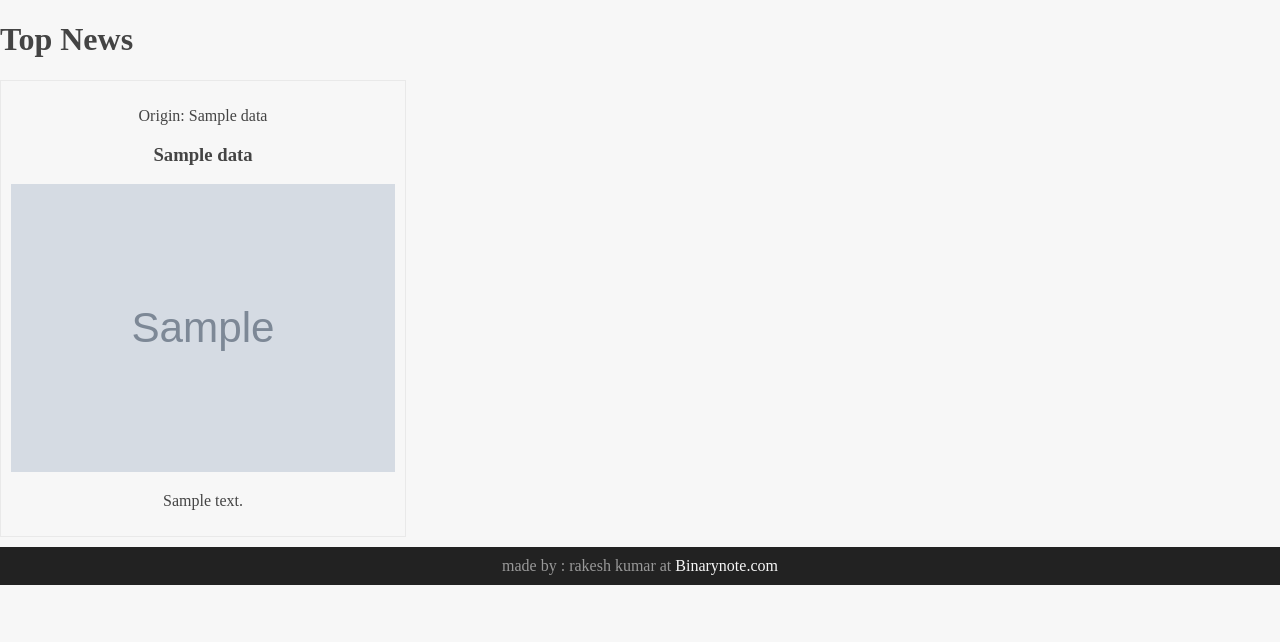
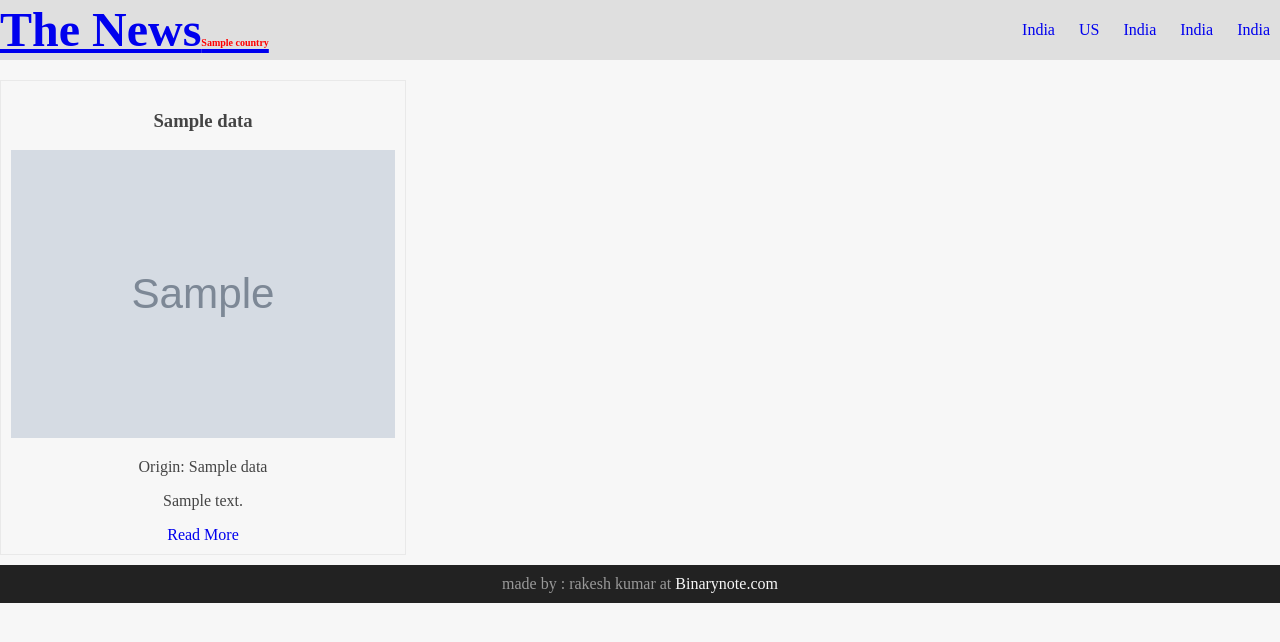
Before and after one commit to linrakesh/TopNews, a Django app: template newsapp/templates/newsapp/index.html in a window 1280 px wide. Shown: the top 642 px of the page. Run offline with Django 3.2, Linux system fonts and the light colour scheme; the template is opened without the code that fills it: most values are stand-ins (such as "Sample title", 1, 10 or a date in 2020); grey boxes marked "Sample" are stand-in pictures.

Commit message:
countryname parameter passed

```diff
--- a/newsapp/static/style.css
+++ b/newsapp/static/style.css
@@ -1,6 +1,7 @@
 body{background:#f7f7f7;color:#444;margin:0; padding:0;box-sizing: border-box;}
 .responsive{width:100%;height:auto;}
 
+#branding{background:#dfdfdf;margin-bottom: 20px;}
 .container{width:100%;max-width:1300px;margin:0 auto;display:flex;justify-content: space-between;flex-wrap:wrap;}
 .logo{flex-basis:30%;height:60px;}
 .logo h1{margin: 0;padding: 0;font-size:48px;line-height:60px;}
--- a/newsapp/templates/newsapp/index.html
+++ b/newsapp/templates/newsapp/index.html
@@ -2,29 +2,40 @@
 
 <!DOCTYPE html>
 <html lang="en">
-
     <head>
         <meta charset="UTF-8">
         <meta name="viewport" content="width=device-width, initial-scale=1.0">
         <meta http-equiv="X-UA-Compatible" content="ie=edge">
         <link rel="stylesheet" href="{% static 'style.css' %}">
-        <title>newsapp</title>
+        <title>News at This moment</title>
     </head>
 
     <body>
         <div id="branding">
             <div class="container">
-                <h1>Top News</h1>
+                <div class="logo">
+                    <a href="{% url 'index' country_name='in' %}"><h1>The News<span style="color:red;font-size:10px;">{{country}}</span></h1></a>
+                </div>
+               <div class="menu">
+                   <ul>
+                       <li><a href="{% url 'index' country_name='in' %}">India</a> </li>
+                       <li><a href="{% url 'index' country_name='us' %}">US</a> </li>
+                       <li><a href="http://">India</a> </li>
+                       <li><a href="http://">India</a> </li>
+                       <li><a href="http://">India</a> </li>
+                   </ul>
+               </div>
             </div>
         </div>
         <div class="container">
             {% for name, author, title, desc, url, img, pubat, content in data %}
             <div class="card">
-                <p>Origin: {{name}}</p>
+
                 <h3>{{title}}</h3>
                 <img class="responsive" src="{{img}}" alt="">
+                <p>Origin: {{name}}</p>
                 <p>{{desc|linebreaks}}</p>
-                <a href="{{ url }}"></a>
+                <a href="{{ url }}" target="_blank">Read More</a>
             </div>
             {% endfor %}
         </div>
--- a/newsapp/urls.py
+++ b/newsapp/urls.py
@@ -1,7 +1,6 @@
 from django.urls import path
 from .views import index
 urlpatterns = [
-
-    path('', index,name="index"),
-
+    #path('', index(country_name='in'), name="index"),
+    path('<country_name>', index, name="index"),
 ]
```
Also changed, not shown: newsapp/views.py (+6 -3 lines).
